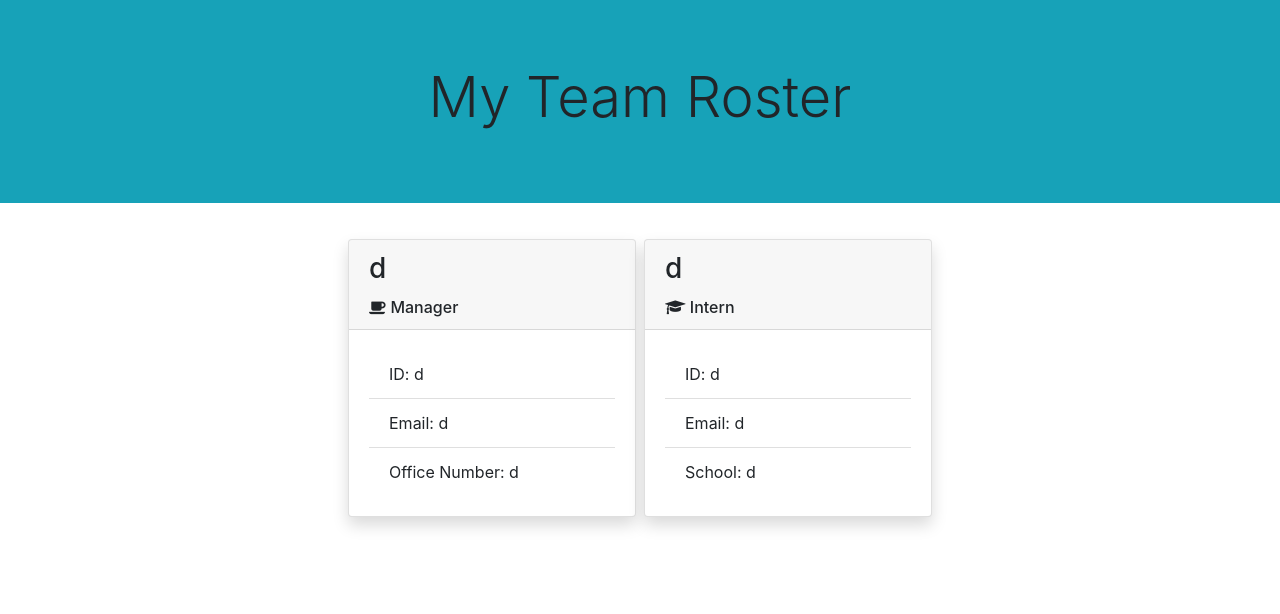
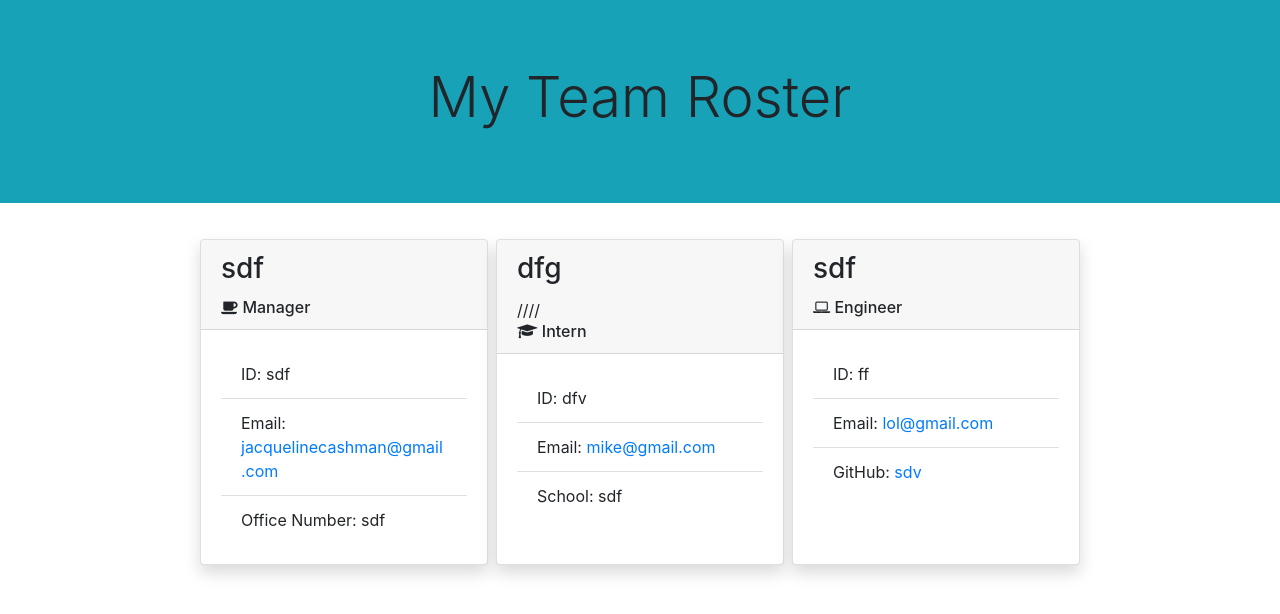
Before and after one commit to JacquelineHockin/Team_Profile_Generator, a website: page team.html in a window 1280 px wide. Drawn offline with nearby package versions, Linux system fonts and the light colour scheme.

Commit message:
adding hrefs to generate-page.js for clickable emails and github

```diff
--- a/team.html
+++ b/team.html
@@ -19,28 +19,43 @@
 
   <div class="card m-1 shadow" style="width: 18rem">
     <div class='card-header'>
-      <h3 class="card-title">d</h3>
+      <h3 class="card-title">sdf</h3>
       <h6 class="card-text"><i class="fa fa-coffee"></i> Manager</h6>
     </div>
     <div class="card-body">
       <ul class="list-group list-group-flush">
-        <li class="list-group-item">ID: d</li>
-        <li class="list-group-item">Email: d</li>
-        <li class="list-group-item">Office Number: d</li>
+        <li class="list-group-item">ID: sdf</li>
+        <li class="list-group-item">Email: <a href = "mailto:jacquelinecashman@gmail.com"> jacquelinecashman@gmail.com</a></li>
+        <li class="list-group-item">Office Number: sdf</li>
       </ul>
     </div>
   </div>
 
   <div class="card m-1 shadow" style="width: 18rem">
     <div class='card-header'>
-      <h3 class="card-title">d</h3>
+      <h3 class="card-title">dfg</h3>
+      ////
       <h6 class="card-text"><i class="fa fa-graduation-cap"></i> Intern</h6>
     </div>
     <div class="card-body">
       <ul class="list-group list-group-flush">
-        <li class="list-group-item">ID: d</li>
-        <li class="list-group-item">Email: d</li>
-        <li class="list-group-item">School: d</li>
+        <li class="list-group-item">ID: dfv</li>
+        <li class="list-group-item">Email: <a href = "mike@gmail.com">mike@gmail.com</a></li>
+        <li class="list-group-item">School: sdf</li>
+      </ul>
+    </div>
+  </div>
+
+  <div class="card m-1 shadow" style="width: 18rem">
+    <div class='card-header'>
+      <h3 class="card-title">sdf</h3>
+      <h6 class="card-text"><i class="fa fa-laptop"></i> Engineer</h6>
+    </div>
+    <div class="card-body">
+      <ul class="list-group list-group-flush">
+        <li class="list-group-item">ID: ff</li>
+        <li class="list-group-item">Email: <a href = "lol@gmail.com"> lol@gmail.com</a></li>
+        <li class="list-group-item">GitHub: <a href = "sdv"> sdv</a></li>
       </ul>
     </div>
   </div>
```
Also changed, not shown: src/generate-page.js (+5 -4 lines).
